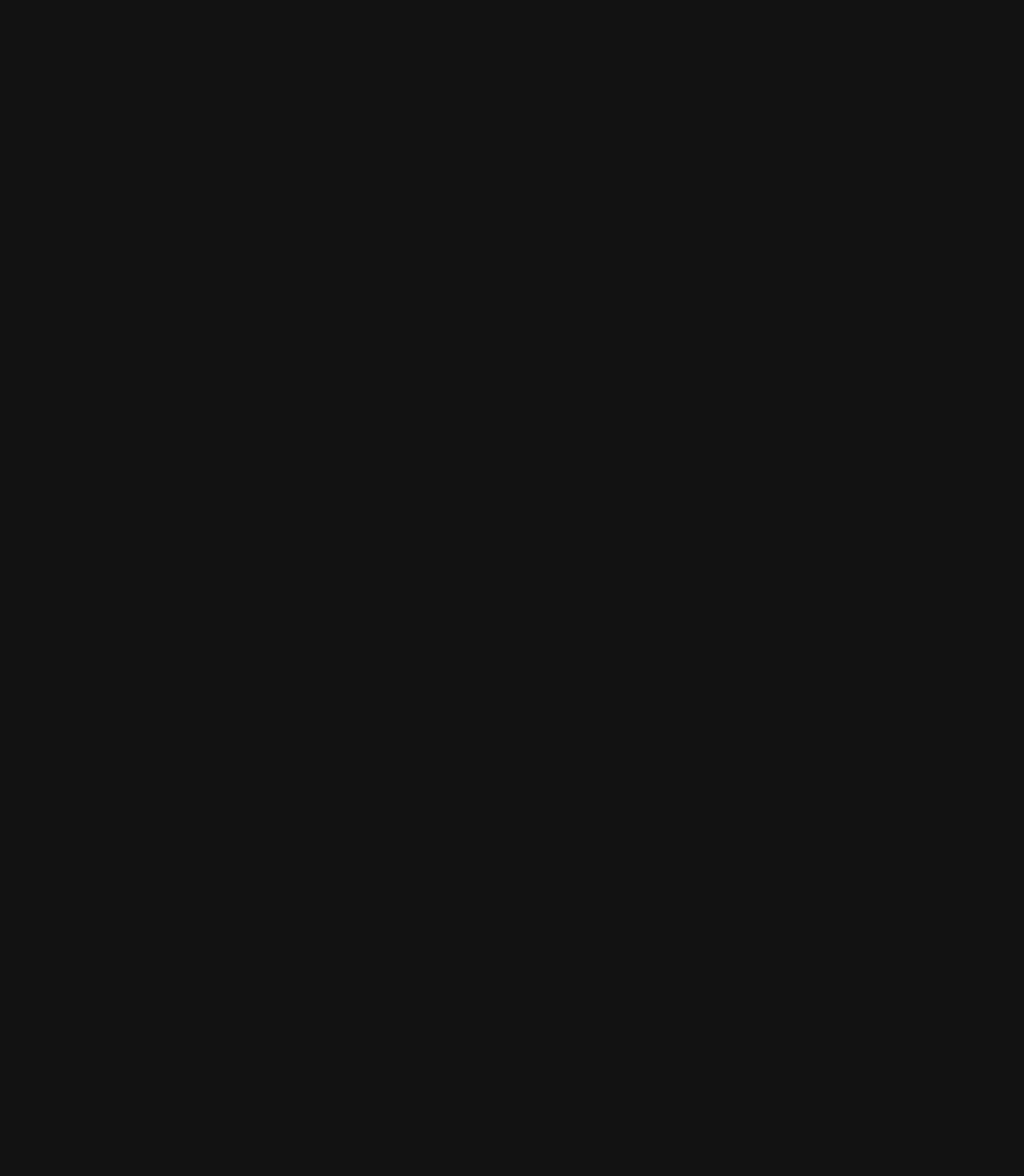
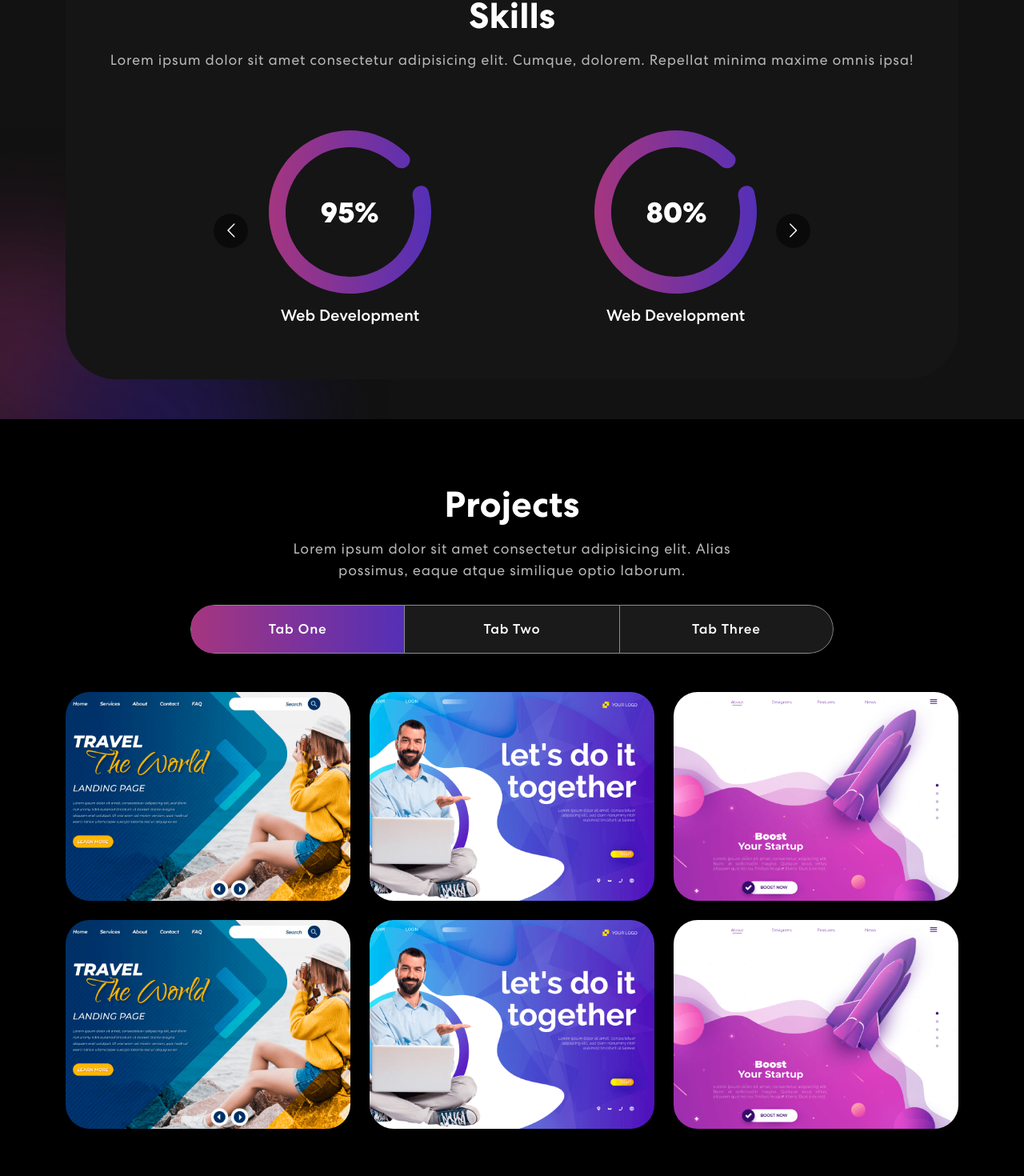
Before and after one commit to lingal/portfolio-web, a React (Create React App) app: page / in a window 1280 px wide. Shown: the part 773-2243 px from the top of the page at 80% size. Before the commit the page ends 800 px from the top, so only its background shows below. Built offline with nearby package versions, Linux system fonts and the light colour scheme.

Commit message:
projects, skills and contact sections added

```diff
--- a/package.json
+++ b/package.json
@@ -12,6 +12,7 @@
     "react-bootstrap": "^2.5.0",
     "react-bootstrap-icons": "^1.8.4",
     "react-dom": "^18.2.0",
+    "react-multi-carousel": "^2.8.2",
     "react-scripts": "5.0.1",
     "web-vitals": "^2.1.4"
   },
--- a/src/App.js
+++ b/src/App.js
@@ -1,4 +1,4 @@
-import { NavBar, Banner } from './components';
+import { NavBar, Banner, Skills, Projects, Contacts } from './components';
 import './App.css';
 import 'bootstrap/dist/css/bootstrap.min.css';
 
@@ -7,6 +7,9 @@
     <div className="App">
       <NavBar />
       <Banner />
+      <Skills />
+      <Projects />
+      <Contacts/>
     </div>
   );
 }
--- /dev/null
+++ b/src/components/Contacts.js
@@ -0,0 +1,30 @@
+import { useState } from 'react';
+import { Container, Row, Col } from 'react-bootstrap';
+import contactImg from '../assets/img/contact-img.svg';
+
+const Contacts = () => {
+  const formInitialDetails = {
+    firstName: '',
+    lastName: '',
+    email: '',
+    phone: '',
+    message: ''
+  };
+
+  const [formDetails, setFormDetails] = useState(formInitialDetails);
+  const [buttonText, setButtonText] = useState('Send');
+  const [status, setStatus] = useState({});
+  return (
+    <section className="contact" id="connect">
+      <Container>
+        <Row className="align-items-center">
+          <Col md={6}>
+            <img src={contactImg} alt="" />
+          </Col>
+        </Row>
+      </Container>
+    </section>
+  );
+};
+
+export default Contacts;
--- /dev/null
+++ b/src/components/ProjectCard.js
@@ -0,0 +1,17 @@
+import { Col } from 'react-bootstrap';
+
+const ProjectCard = ({ title, description, imgUrl }) => {
+  return (
+    <Col sm={6} md={4}>
+      <div className="proj-imgbx">
+        <img src={imgUrl} alt="" />
+        <div className="proj-txtx">
+          <h4>{title}</h4>
+          <span>{description}</span>
+        </div>
+      </div>
+    </Col>
+  );
+};
+
+export default ProjectCard;
--- /dev/null
+++ b/src/components/Projects.js
@@ -0,0 +1,51 @@
+import { Container, Row, Col, Nav, Tab, Tabs } from 'react-bootstrap';
+import ProjectCard from './ProjectCard';
+import { projects } from '../projects';
+import colorSharp2 from '../assets/img/color-sharp2.png';
+
+const Projects = () => {
+  return (
+    <section className="project">
+      <Container>
+        <Row>
+          <Col>
+            <h2>Projects</h2>
+            <p>
+              Lorem ipsum dolor sit amet consectetur adipisicing elit. Alias
+              possimus, eaque atque similique optio laborum.
+            </p>
+            <Tab.Container id="projects-tabs" defaultActiveKey="first">
+              <Nav
+                variant="pills"
+                className="nav-pills mb-5 justify-content-center align-items-center"
+                id="pills-tab"
+              >
+                <Nav.Item>
+                  <Nav.Link eventKey="first">Tab One</Nav.Link>
+                </Nav.Item>
+                <Nav.Item>
+                  <Nav.Link eventKey="second">Tab Two</Nav.Link>
+                </Nav.Item>
+                <Nav.Item>
+                  <Nav.Link eventKey="third">Tab Three</Nav.Link>
+                </Nav.Item>
+              </Nav>
+              <Tab.Content>
+                <Tab.Pane eventKey="first">
+                  <Row>
+                    {projects.map((project, idx) => {
+                      return <ProjectCard key={idx} {...project} />;
+                    })}
+                  </Row>
+                </Tab.Pane>
+              </Tab.Content>
+            </Tab.Container>
+          </Col>
+        </Row>
+      </Container>
+      <img src={colorSharp2} alt="" className="background-image-right" />
+    </section>
+  );
+};
+
+export default Projects;
--- /dev/null
+++ b/src/components/Skills.js
@@ -0,0 +1,72 @@
+import { Container, Row, Col } from 'react-bootstrap';
+import Carousel from 'react-multi-carousel';
+import 'react-multi-carousel/lib/styles.css';
+import image1 from '../assets/img/meter1.svg';
+import image2 from '../assets/img/meter2.svg';
+import image3 from '../assets/img/meter3.svg';
+import colorSharp from '../assets/img/color-sharp.png';
+
+const Skills = () => {
+  const responsive = {
+    superLargeDesktop: {
+      // the naming can be any, depends on you.
+      breakpoint: { max: 4000, min: 3000 },
+      items: 5
+    },
+    desktop: {
+      breakpoint: { max: 3000, min: 1024 },
+      items: 3
+    },
+    tablet: {
+      breakpoint: { max: 1024, min: 464 },
+      items: 2
+    },
+    mobile: {
+      breakpoint: { max: 464, min: 0 },
+      items: 1
+    }
+  };
+
+  return (
+    <section className="skill" id="skills">
+      <Container>
+        <Row>
+          <Col>
+            <div className="skill-bx">
+              <h2>Skills</h2>
+              <p>
+                Lorem ipsum dolor sit amet consectetur adipisicing elit. Cumque,
+                dolorem. Repellat minima maxime omnis ipsa!
+              </p>
+              <Carousel
+                responsive={responsive}
+                infinite={true}
+                className="skill-slider"
+              >
+                <div className="item">
+                  <img src={image1} alt="" />
+                  <h5>Web Development</h5>
+                </div>
+                <div className="item">
+                  <img src={image2} alt="" />
+                  <h5>Web Development</h5>
+                </div>
+                <div className="item">
+                  <img src={image3} alt="" />
+                  <h5>Web Development</h5>
+                </div>
+                <div className="item">
+                  <img src={image2} alt="" />
+                  <h5>Web Development</h5>
+                </div>
+              </Carousel>
+            </div>
+          </Col>
+        </Row>
+      </Container>
+      <img src={colorSharp} alt="" className="background-image-left" />
+    </section>
+  );
+};
+
+export default Skills;
--- a/src/components/index.js
+++ b/src/components/index.js
@@ -1,4 +1,7 @@
 import NavBar from './NavBar';
 import Banner from './Banner';
+import Skills from './Skills';
+import Projects from './Projects';
+import Contacts from './Contacts';
 
-export { NavBar, Banner };
+export { NavBar, Banner, Skills, Projects, Contacts };
--- /dev/null
+++ b/src/projects.js
@@ -0,0 +1,39 @@
+import projImg1 from './assets/img/project-img1.png';
+import projImg2 from './assets/img/project-img2.png';
+import projImg3 from './assets/img/project-img3.png';
+
+ const projects = [
+  {
+    title: 'Business Startup',
+    description: 'Design & Development',
+    imgUrl: projImg1
+  },
+  {
+    title: 'Business Startup',
+    description: 'Design & Development',
+    imgUrl: projImg2
+  },
+  {
+    title: 'Business Startup',
+    description: 'Design & Development',
+    imgUrl: projImg3
+  },
+  {
+    title: 'Business Startup',
+    description: 'Design & Development',
+    imgUrl: projImg1
+  },
+  {
+    title: 'Business Startup',
+    description: 'Design & Development',
+    imgUrl: projImg2
+  },
+  {
+    title: 'Business Startup',
+    description: 'Design & Development',
+    imgUrl: projImg3
+  }
+];
+
+
+export { projects };
```
Also changed, not shown: 1 other file (tests, documents, lock files or other folders).
